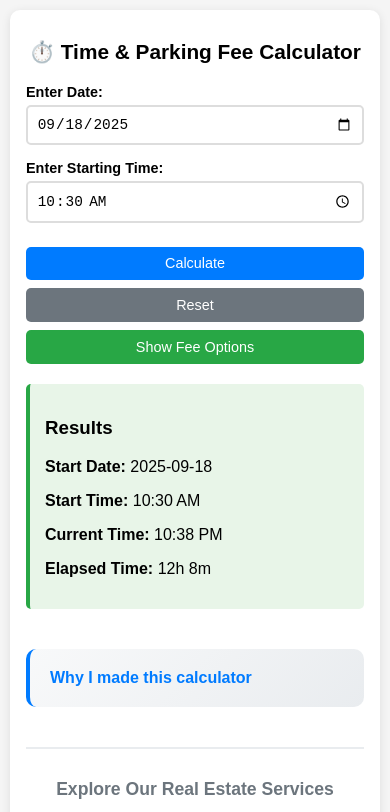
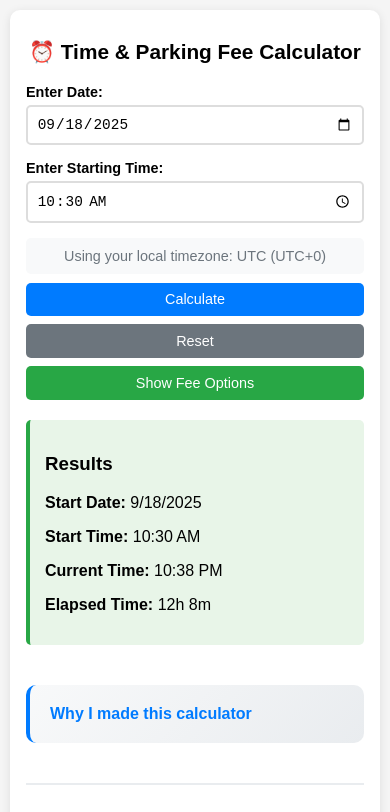
Before and after one commit to moostendorp/eastonph, a plain HTML site: page calc.html in a window 390 px wide. Both pictures are taken after typing "10:30" into the empty fields and a click on the button "Calculate". Shown: the top 812 px of the page. Drawn offline with Linux system fonts and the light colour scheme.

Commit message:
Update calc.html
better responsiveness and local time fixed

```diff
--- a/calc.html
+++ b/calc.html
@@ -18,6 +18,7 @@
     .result { margin-top: 20px; padding: 15px; border-left: 4px solid #28a745; background: #e8f5e8; border-radius: 5px; display: none; }
     .fee { font-weight: bold; color: #007bff; }
     .advanced { display: none; margin-top: 15px; padding: 10px; border: 1px dashed #aaa; border-radius: 5px; }
+    .timezone-info { margin-top: 10px; padding: 10px; background: #f8f9fa; border-radius: 5px; font-size: 0.9rem; color: #6c757d; text-align: center; }
     .about-section { margin-top: 40px; padding: 20px; background: linear-gradient(135deg,#f8f9fa,#e9ecef); border-radius: 10px; border-left: 4px solid #007bff; }
     .about-title-link { color: #007bff; font-weight: bold; text-decoration: none; cursor: pointer; }
     .about-title-link:hover { text-decoration: underline; }
@@ -51,9 +52,10 @@
 </head>
 <body>
   <div class="container">
-    <h1>⏱️ Time & Parking Fee Calculator</h1>
+    <h1>⏰ Time & Parking Fee Calculator</h1>
     <div class="input-group"><label for="startDate">Enter Date:</label><input type="date" id="startDate" required></div>
     <div class="input-group"><label for="startTime">Enter Starting Time:</label><input type="time" id="startTime" required></div>
+    <div class="timezone-info" id="timezoneInfo">Using your local timezone</div>
     <button id="calculateBtn">Calculate</button>
     <button id="resetBtn" style="background:#6c757d;">Reset</button>
     <button class="toggle-btn" id="toggleAdvanced">Show Fee Options</button>
@@ -74,8 +76,8 @@
     <div class="about-section">
       <a href="#" class="about-title-link" onclick="toggleAbout(event)">Why I made this calculator</a>
       <div class="about-content" id="aboutContent">
-        <p>I once got overcharged at Festival Mall when a parking attendant “miscalculated” my stay...</p>
-        <p>If you’ve had a similar experience, I’d appreciate your feedback.</p>
+        <p>I once got overcharged at Festival Mall when a parking attendant "miscalculated" my stay...</p>
+        <p>If you've had a similar experience, I'd appreciate your feedback.</p>
         <a href="https://m.me/melissa.magpale.oostendorp" target="_blank" class="fb-link">💬 Message me on Messenger</a>
       </div>
       <div class="signature" id="signature"><span class="signature-text">Melissa Oostendorp</span></div>
@@ -83,7 +85,7 @@
     <div class="services-section">
       <div class="services-title">Explore Our Real Estate Services</div>
       <div class="services-container">
-        <div class="service-card" onclick="window.open('http://bfhomes.ph/listings/PARKLANE-PER/','_blank')"><div class="brand-logo"><img src="./icon_property_recon.jpg" alt="bfhomes.ph Logo"></div><div class="service-title">House for Sale – BF Homes</div><div class="service-description">Featured property in Parklane, BF Homes Parañaque.</div></div>
+        <div class="service-card" onclick="window.open('http://bfhomes.ph/listings/PARKLANE-PER/','_blank')"><div class="brand-logo"><img src="./icon_property_recon.jpg" alt="bfhomes.ph Logo"></div><div class="service-title">House for Sale — BF Homes</div><div class="service-description">Featured property in Parklane, BF Homes Parañaque.</div></div>
         <div class="service-card" onclick="window.open('https://appraise.ph','_blank')"><div class="brand-logo"><img src="https://appraise.ph/images/logo100.jpg" alt="Appraise.ph"></div><div class="service-title">Appraise.ph</div><div class="service-description">Professional property appraisal services.</div></div>
         <div class="service-card" onclick="window.open('https://easton.ph','_blank')"><div class="brand-logo"><img src="https://easton.ph/logos_eastonrecon.png" alt="Easton.ph"></div><div class="service-title">Easton.ph</div><div class="service-description">Your trusted real estate partner.</div></div>
         <div class="service-card" onclick="window.open('https://titles.ph','_blank')"><div class="brand-logo"><img src="https://titles.ph/logo-titlesph.jpg" alt="Titles.ph"></div><div class="service-title">Titles.ph</div><div class="service-description">Simplify property title processes.</div></div>
@@ -92,63 +94,104 @@
   </div>
   <script>
     document.addEventListener('DOMContentLoaded', function() {
+      // Set current local date and display timezone info
       const now = new Date();
-      document.getElementById('startDate').value = now.toISOString().split('T')[0];
+      const year = now.getFullYear();
+      const month = (now.getMonth() + 1).toString().padStart(2, '0');
+      const day = now.getDate().toString().padStart(2, '0');
+      document.getElementById('startDate').value = `${year}-${month}-${day}`;
+
+      // Display timezone information
+      const timezoneName = Intl.DateTimeFormat().resolvedOptions().timeZone;
+      const timezoneOffset = -now.getTimezoneOffset() / 60;
+      const offsetSign = timezoneOffset >= 0 ? '+' : '';
+      document.getElementById('timezoneInfo').textContent =
+        `Using your local timezone: ${timezoneName} (UTC${offsetSign}${timezoneOffset})`;
     });
+
     document.getElementById('calculateBtn').onclick = function() {
       const startDate = document.getElementById('startDate').value;
       const startTime = document.getElementById('startTime').value;
-      if (!startDate || !startTime) { alert("Enter date and time"); return; }
+
+      if (!startDate || !startTime) {
+        alert("Please enter both date and time");
+        return;
+      }
+
+      // Create start datetime using local timezone
+      const startDateTime = new Date(`${startDate}T${startTime}:00`);
       const now = new Date();
-      const [h, m] = startTime.split(":");
-      const [y, mo, d] = startDate.split("-");
-      const start = new Date(y, mo-1, d, h, m);
-      let diff = now - start;
-      if (diff < 0) diff += 24*60*60*1000;
-      const mins = Math.floor(diff/60000);
-      const hrs = Math.floor(mins/60);
-      const rem = mins % 60;
-      document.getElementById('displayDate').textContent = startDate;
-      document.getElementById('displayStart').textContent = formatTime(start);
-      document.getElementById('displayNow').textContent = now.toLocaleTimeString([], {hour:'numeric', minute:'2-digit'});
-      document.getElementById('elapsed').textContent = `${hrs}h ${rem}m`;
-      const adv = document.getElementById('advancedOptions');
-      if (adv.style.display === 'block') {
-        const fh = +document.getElementById('firstHours').value;
-        const fp = +document.getElementById('firstPrice').value;
-        const sh = +document.getElementById('succeedingHours').value;
-        const sp = +document.getElementById('succeedingPrice').value;
-        let fee = fp;
-        if (hrs >= fh || (hrs === fh && rem > 0)) {
-          const extra = mins - fh*60;
-          const blocks = Math.ceil(extra/(sh*60));
-          fee += blocks*sp;
+
+      // Calculate time difference in milliseconds
+      let timeDiff = now.getTime() - startDateTime.getTime();
+
+      // Handle case where start time is in the future (same day)
+      if (timeDiff < 0) {
+        alert("Start time cannot be in the future!");
+        return;
+      }
+
+      // Convert to minutes and calculate hours/minutes
+      const totalMinutes = Math.floor(timeDiff / (1000 * 60));
+      const hours = Math.floor(totalMinutes / 60);
+      const minutes = totalMinutes % 60;
+
+      // Update display with local time formatting
+      document.getElementById('displayDate').textContent = startDateTime.toLocaleDateString();
+      document.getElementById('displayStart').textContent = formatTimeLocal(startDateTime);
+      document.getElementById('displayNow').textContent = formatTimeLocal(now);
+      document.getElementById('elapsed').textContent = `${hours}h ${minutes}m`;
+
+      // Calculate fee if advanced options are shown
+      const advancedOptions = document.getElementById('advancedOptions');
+      if (advancedOptions.style.display === 'block') {
+        const firstHours = parseInt(document.getElementById('firstHours').value) || 3;
+        const firstPrice = parseFloat(document.getElementById('firstPrice').value) || 50;
+        const succeedingHours = parseInt(document.getElementById('succeedingHours').value) || 1;
+        const succeedingPrice = parseFloat(document.getElementById('succeedingPrice').value) || 20;
+
+        let totalFee = firstPrice;
+
+        // Calculate additional fee if time exceeds first block
+        if (totalMinutes > firstHours * 60) {
+          const extraMinutes = totalMinutes - (firstHours * 60);
+          const additionalBlocks = Math.ceil(extraMinutes / (succeedingHours * 60));
+          totalFee += additionalBlocks * succeedingPrice;
         }
-        document.getElementById('fee').textContent = fee.toFixed(2);
+
+        document.getElementById('fee').textContent = totalFee.toFixed(2);
         document.getElementById('feeRow').style.display = 'block';
       } else {
         document.getElementById('feeRow').style.display = 'none';
       }
+
       document.getElementById('result').style.display = 'block';
     };
+
     document.getElementById('resetBtn').onclick = function() {
       document.getElementById('startTime').value = "";
       document.getElementById('result').style.display = 'none';
     };
+
     document.getElementById('toggleAdvanced').onclick = function() {
-      const adv = document.getElementById('advancedOptions');
-      adv.style.display = adv.style.display === 'block' ? 'none' : 'block';
-      this.textContent = adv.style.display === 'block' ? "Hide Fee Options" : "Show Fee Options";
+      const advancedOptions = document.getElementById('advancedOptions');
+      const isVisible = advancedOptions.style.display === 'block';
+      advancedOptions.style.display = isVisible ? 'none' : 'block';
+      this.textContent = isVisible ? "Show Fee Options" : "Hide Fee Options";
     };
+
     function toggleAbout(e) {
       e.preventDefault();
       document.getElementById('aboutContent').classList.toggle('show');
       document.getElementById('signature').classList.toggle('show');
     }
-    function formatTime(d) {
-      const h = d.getHours(), m = d.getMinutes().toString().padStart(2,"0");
-      const ampm = h>=12?"PM":"AM"; const dh=(h%12)||12;
-      return `${dh}:${m} ${ampm}`;
+
+    function formatTimeLocal(date) {
+      return date.toLocaleTimeString([], {
+        hour: 'numeric',
+        minute: '2-digit',
+        hour12: true
+      });
     }
   </script>
 </body>
```
